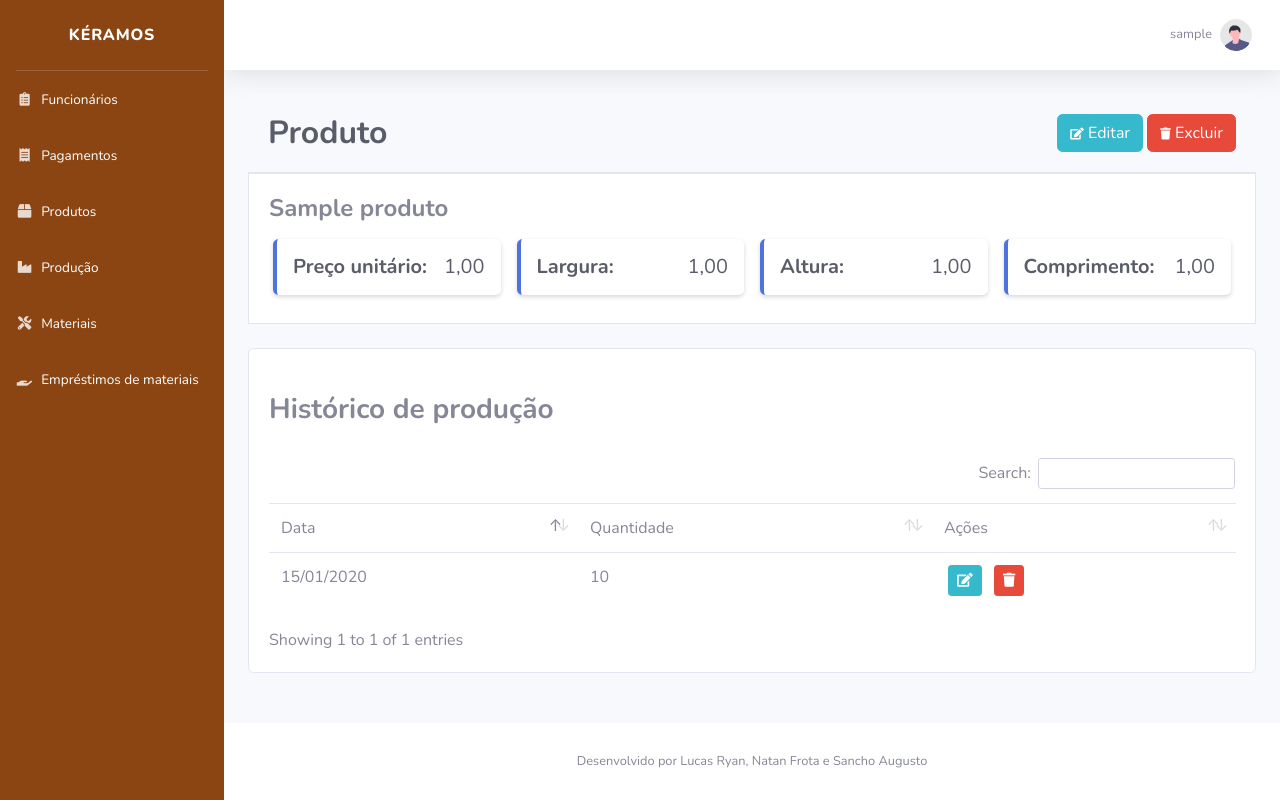
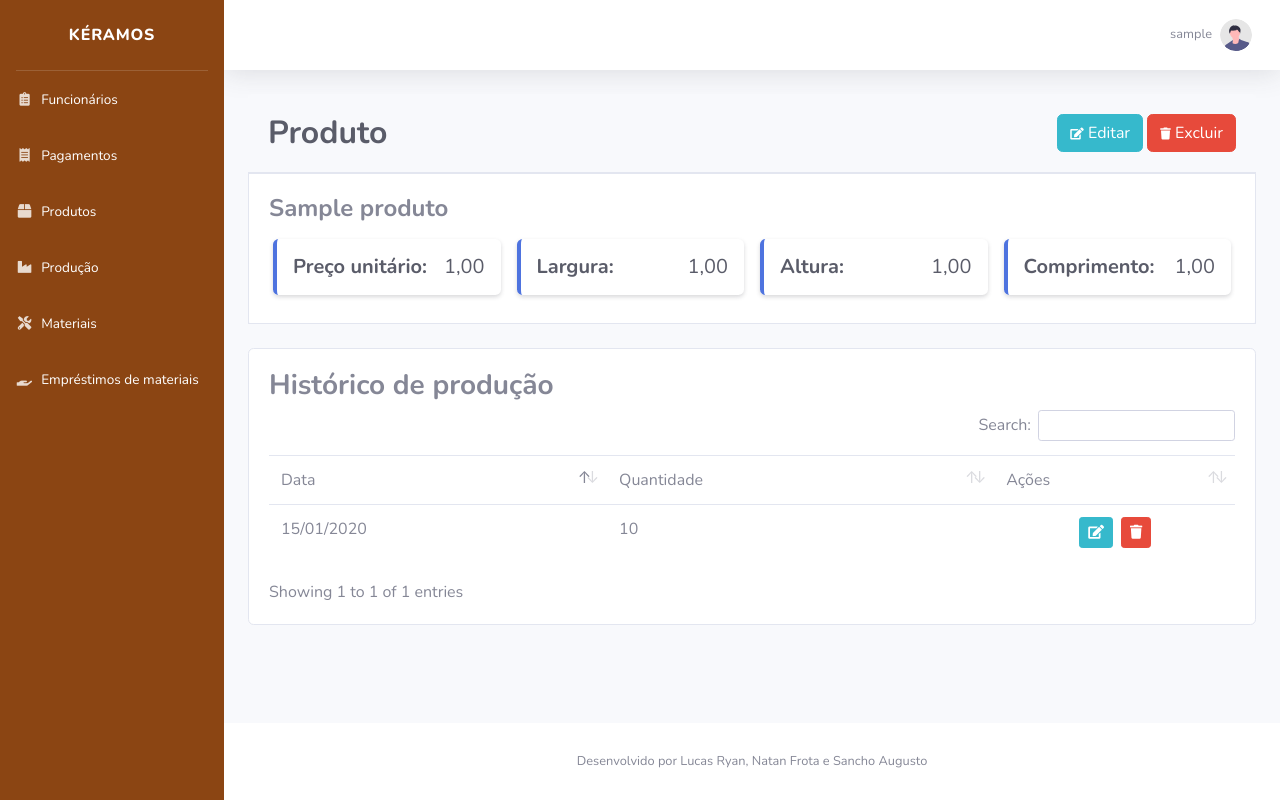
Before and after one commit to lucasxsdw/Gestao_fabrica_ceramica, a Django app: page /produto/1 in a window 1280 px wide. Run offline with Django 5.2, Linux system fonts and the light colour scheme; a user stored in the database is signed in; tables that the repository leaves empty hold one stand-in row (values such as "Sample post"); some libraries are stand-ins or nearby versions.

Commit message:
style: corrige a exibição da tabela e adiciona link

```diff
--- a/gestao_fabrica_ceramica/views.py
+++ b/gestao_fabrica_ceramica/views.py
@@ -15,7 +15,7 @@ def index(request):
     cont_funcionarios = Funcionario.objects.filter(status='Ativo').count()
 
     producao = Producao.objects.all()
-    cont_producao = producao.aggregate(total=Sum('quantidade_produzida'))['total'] # contagem de todos os produtos produzidos
+    cont_producao = producao.aggregate(total=Sum('quantidade_produzida'))['total'] or 0 # contagem de todos os produtos produzidos
     contagem = max(producao.count(), 1) # usa 1 caso a contagem seja 0
     producao_media = floor(cont_producao / contagem) # média da contagem anterior
 
--- a/templates/__navbar.html
+++ b/templates/__navbar.html
@@ -16,11 +16,11 @@
             <!-- Dropdown - User Information -->
             <div class="dropdown-menu dropdown-menu-right shadow animated--grow-in"
                 aria-labelledby="userDropdown">
-                <a class="dropdown-item" href="#">
+                {% comment %} <a class="dropdown-item" href="#">
                     <i class="fas fa-user fa-sm fa-fw mr-2 text-gray-400"></i>
                     Perfil
-                </a>
-                <a class="dropdown-item" href="#">
+                </a> {% endcomment %}
+                <a class="dropdown-item" href="{% url 'listar_usuarios' %}">
                     <i class="fas fa-cogs fa-sm fa-fw mr-2 text-gray-400"></i>
                     Configurações
                 </a>
--- a/templates/produto/detalhar.html
+++ b/templates/produto/detalhar.html
@@ -45,16 +45,14 @@
 
     <div class="card mt-4">
         <div class="card-body">
-            <div class="mt-4">
-                <div class="d-flex justify-content-between my-4">
-                    <h2 class="h3 font-weight-bold">Histórico de produção</h2>
-                    </div>
+            <h2 class="h3 font-weight-bold">Histórico de produção</h2>
+            <div class="table-responsive">
                 <table class="table" id="dataTable">
                     <thead>
                         <tr>
                             <td>Data</td>
                             <td>Quantidade</td>
-                            <td>Ações</td>
+                            <td class="w-25">Ações</td>
                         </tr>
                     </thead>
                     <tbody>
@@ -62,9 +60,9 @@
                             <tr>
                                 <td>{{ producao.data|date:"d/m/Y" }}</td>
                                 <td>{{ producao.quantidade_produzida }}</td>
-                                <td>
+                                <td class="d-flex justify-content-center align-items-center">
                                     <a href="{% url 'editar_producao' producao.id %}"
-                                     class="btn btn-info btn-sm mx-1" aria-label="Editar">
+                                    class="btn btn-info btn-sm mx-1" aria-label="Editar">
                                         <i class="fas fa-edit"></i>
                                     </a>
                                     <button class="btn btn-danger btn-sm mx-1" aria-label="Excluir" data-toggle="modal"
@@ -72,7 +70,6 @@
                                         data-url="{% url 'excluir_producao' producao.id %}">
                                         <i class="fas fa-trash"></i>
                                     </button>
-
                                 </td>
                             </tr>
                         {% endfor %}
--- a/templates/produto/listar.html
+++ b/templates/produto/listar.html
@@ -21,7 +21,6 @@
                         <tr>
                             <th>Nome</th>
                             <th>Preço unitário</th>
-
                             <th class="w-25">Ações</th>
                         </tr>
                     </thead>
@@ -30,8 +29,7 @@
                             <tr>
                                 <td>{{ produto.nome }}</td>
                                 <td class="font-weight-bold text-success">R$ {{ produto.preco_unitario }}</td>
-
-                                <td class="d-flex justify-content-center align-items-center gap-1">
+                                <td class="d-flex justify-content-center align-items-center">
                                     <a href="{% url 'detalhar_produto' produto.id %}" class="btn btn-warning btn-sm mx-1" aria-label="Ver">
                                         <i class="fas fa-eye"></i>
                                     </a>
```
